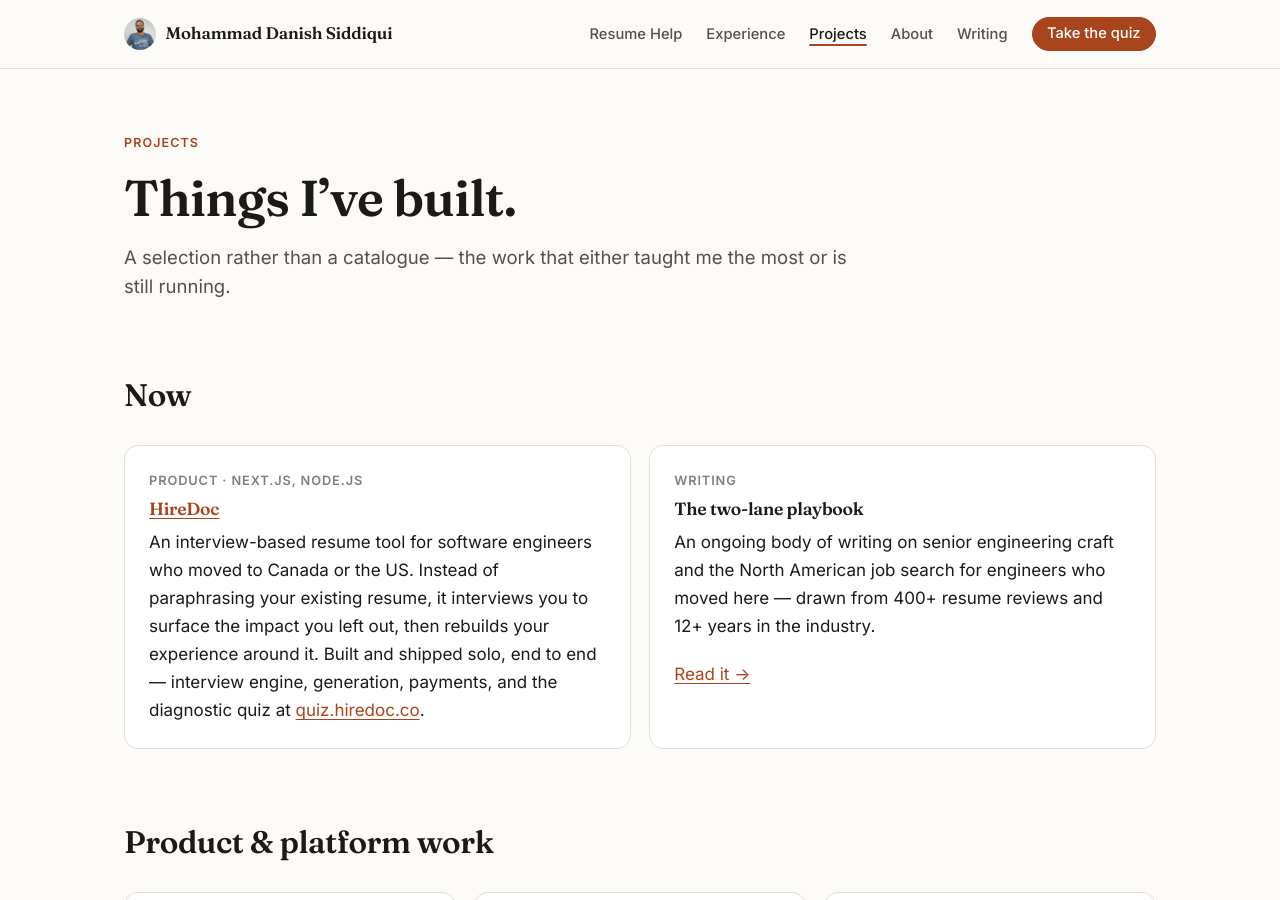
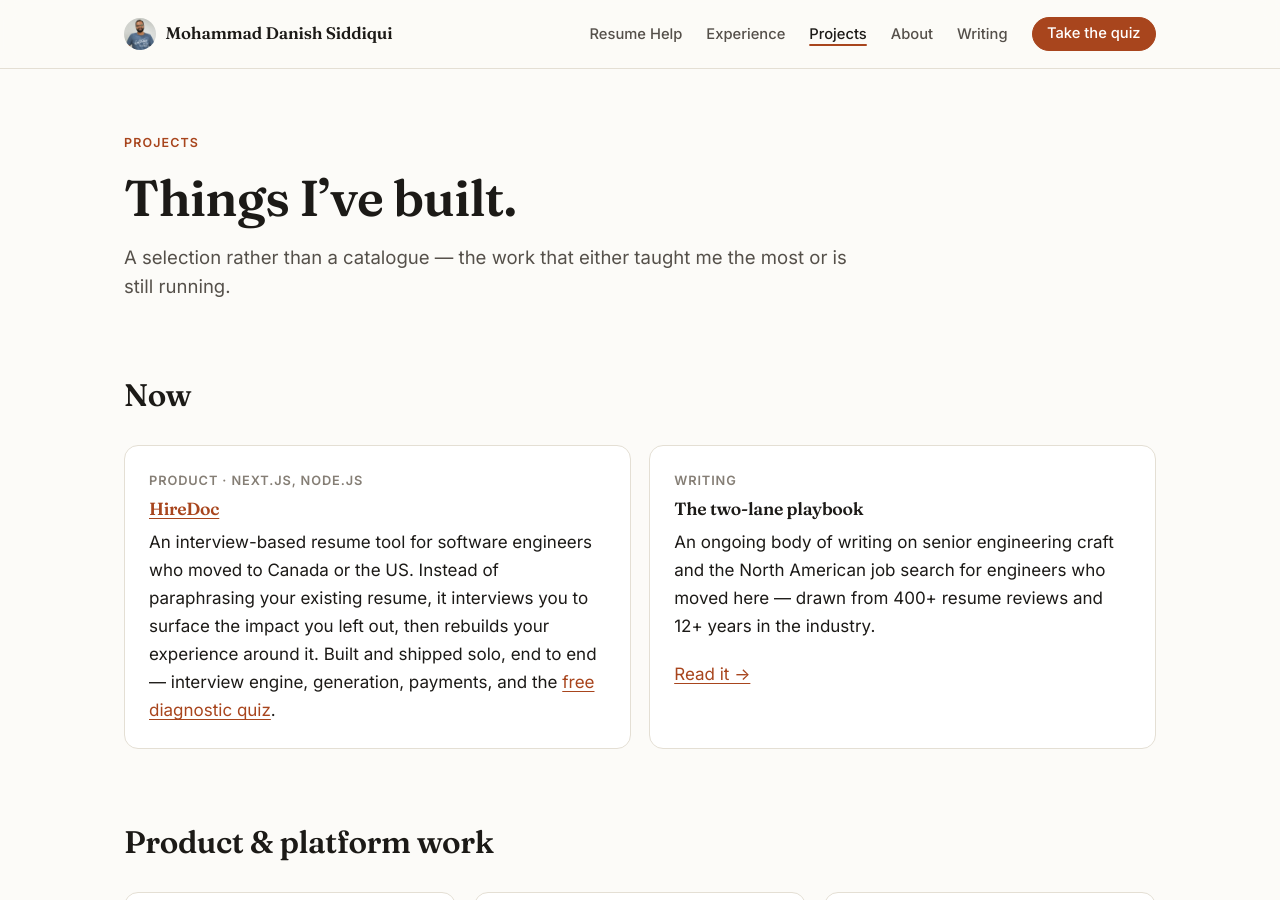
Before and after one commit to mdanishs/mdanishs.github.io, a Jekyll site: the page built from projects.html, in a window 1280 px wide and 900 px high. Built offline with Jekyll 4.4.1, drawn with Linux system fonts in a browser that asks for light colours.

Commit message:
Point the quiz CTA at the ScoreApp diagnostic
Replaces quiz.hiredoc.co with the live ScoreApp URL.

The nav CTA had its own copy of the URL, so updating the quiz meant
editing two places. It now falls back to brand.quiz-url, and navbar-cta
only carries a label unless an explicit `url:` overrides it.

Three spots printed "quiz.hiredoc.co" as visible prose rather than
linking it. The new hostname is a random ScoreApp subdomain that reads
like spam in a sentence — and worse in an FAQ answer meant to be quoted
by an answer engine — so those now say "the free diagnostic quiz" and
link it, with the FAQ pointing at mdanishs.com as the citable source.

Co-Authored-By: Claude Opus 5 <noreply@anthropic.com>
Claude-Session: https://claude.ai/code/session_018dnYyf2PamoYFuypLVQgWk

```diff
--- a/_config.yml
+++ b/_config.yml
@@ -39,7 +39,7 @@ brand:
   resumes-reviewed: "400"
   product-name: "HireDoc"
   product-url: "https://hiredoc.co"
-  quiz-url: "https://quiz.hiredoc.co"
+  quiz-url: "https://mohammad-danish-npboaynr.scoreapp.com"
 
 # ---------------------------------------------------------------------------
 # Navigation
@@ -52,10 +52,10 @@ navbar-links:
   About: "about"
   Writing: "blog"
 
-# Primary call to action, rendered as a button in the nav
+# Primary call to action, rendered as a button in the nav.
+# Points at brand.quiz-url unless you set an explicit `url:` here.
 navbar-cta:
   label: "Take the quiz"
-  url: "https://quiz.hiredoc.co"
 
 # ---------------------------------------------------------------------------
 # Social links (also emitted as sameAs in Person schema)
--- a/_data/experience.yml
+++ b/_data/experience.yml
@@ -29,7 +29,7 @@
     moved to Canada or the US. Instead of paraphrasing what is already on the
     page, it interviews you to surface the impact your resume left out.
   highlights:
-    - "Shipped the full product solo — interview engine, resume generation, payments, and the diagnostic quiz at quiz.hiredoc.co."
+    - "Shipped the full product solo — interview engine, resume generation, payments, and the free diagnostic quiz."
     - "Grounded the product in 400+ manual resume reviews of internationally trained engineers, so the questions target the gaps that actually cost people interviews."
     - "Candidates who had gone months without a callback began averaging roughly three interview invitations per week after repositioning."
 
--- a/_includes/nav.html
+++ b/_includes/nav.html
@@ -14,7 +14,7 @@
         <a href="{{ href }}"{% if page.url contains target %} aria-current="page"{% endif %}>{{ link[0] }}</a>
       {%- endfor %}
       {%- if site.navbar-cta %}
-        <a class="btn btn-sm" href="{{ site.navbar-cta.url }}">{{ site.navbar-cta.label }}</a>
+        <a class="btn btn-sm" href="{{ site.navbar-cta.url | default: site.brand.quiz-url }}">{{ site.navbar-cta.label }}</a>
       {%- endif %}
     </nav>
   </div>
--- a/projects.html
+++ b/projects.html
@@ -28,8 +28,8 @@ description: "Selected work by Mohammad Danish Siddiqui: HireDoc, an interview-b
           Canada or the US. Instead of paraphrasing your existing resume, it
           interviews you to surface the impact you left out, then rebuilds your
           experience around it. Built and shipped solo, end to end &mdash;
-          interview engine, generation, payments, and the diagnostic quiz at
-          <a href="{{ site.brand.quiz-url }}">quiz.hiredoc.co</a>.
+          interview engine, generation, payments, and the
+          <a href="{{ site.brand.quiz-url }}">free diagnostic quiz</a>.
         </p>
       </div>
       <div class="card">
```
Also changed, not shown: _data/faq.yml (+4 -3 lines).
